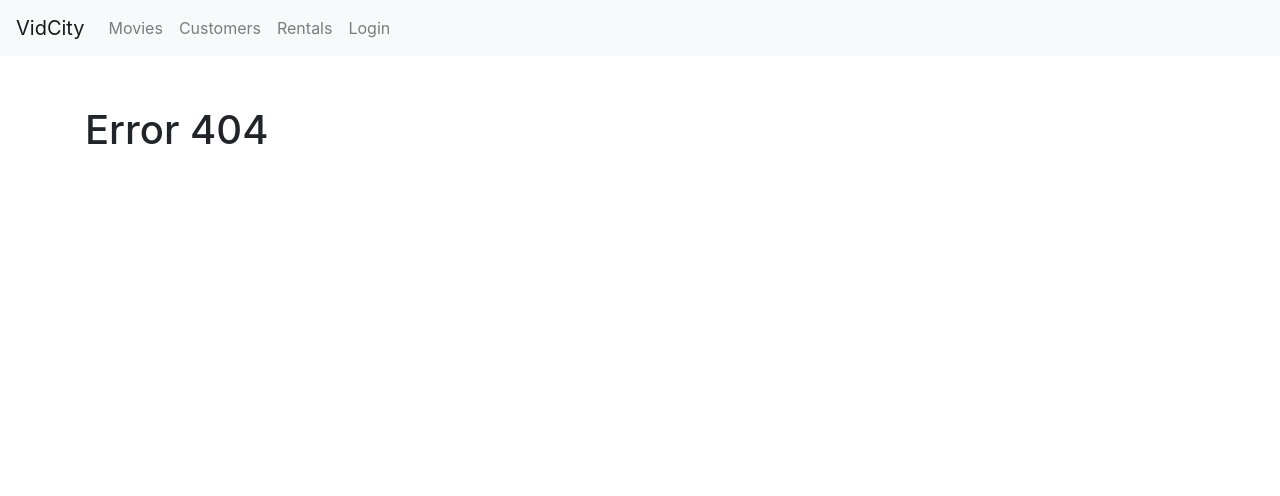
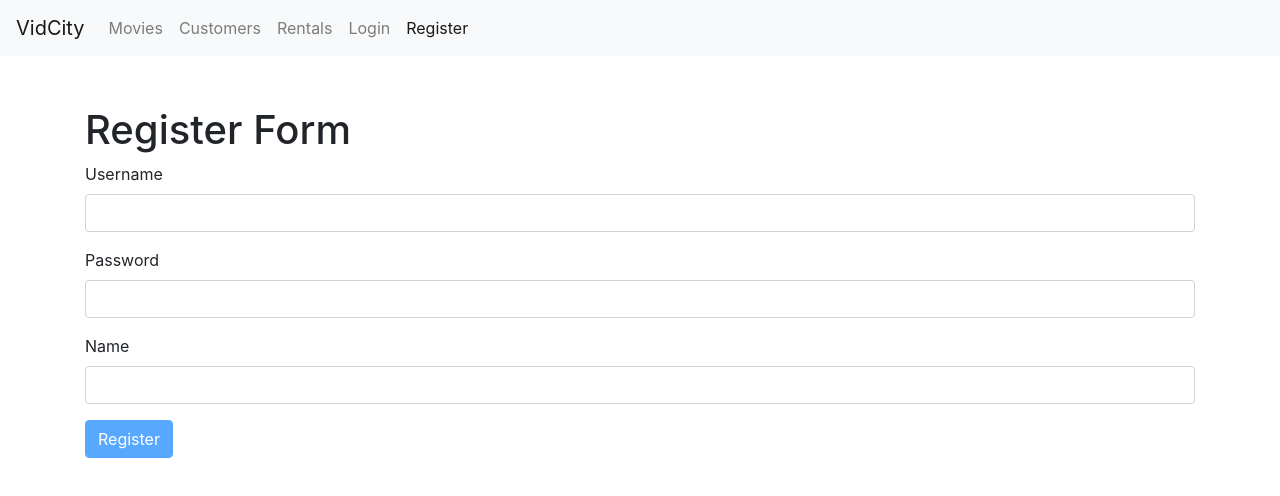
Before and after one commit to iykethe1st/Cine9-Client, a React (Create React App) app: page /register in a window 1280 px wide. Before the commit this address led to /not-found. Shown: the top 496 px of the page. Built offline with nearby package versions, Linux system fonts and the light colour scheme; the HTML template or start-up script is replaced by a standard one.

Commit message:
Register Form

```diff
--- a/src/App.js
+++ b/src/App.js
@@ -2,6 +2,7 @@
 import Movies from "./components/movies";
 import MovieForm from "./components/movieForm";
 import LoginForm from "./components/common/loginForm";
+import RegisterForm from "./components/common/registerForm";
 import NavBar from "./components/common/navBar";
 import Customers from "./components/customers";
 import Rentals from "./components/rentals";
@@ -15,6 +16,7 @@
 
       <div className="container">
         <Switch>
+          <Route path="/register" component={RegisterForm}></Route>
           <Route path="/login" component={LoginForm}></Route>
           <Route path="/movies/:id" component={MovieForm}></Route>
           <Route path="/movies" component={Movies} />
--- a/src/components/common/form.jsx
+++ b/src/components/common/form.jsx
@@ -1,5 +1,6 @@
 import React, { Component } from "react";
 import Joi from "joi-browser";
+import Input from "./input";
 
 class Form extends Component {
   state = { data: {}, errors: {} };
@@ -46,6 +47,29 @@
     data[e.currentTarget.name] = e.currentTarget.value;
     this.setState({ data, errors });
   };
+
+  renderButton(label) {
+    return (
+      <button disabled={this.validate()} className="btn btn-primary">
+        {label}
+      </button>
+    );
+  }
+
+  renderInput(name, label, type = "text") {
+    const { data, errors } = this.state;
+
+    return (
+      <Input
+        value={data[name]}
+        type={type}
+        onChange={this.handleChange}
+        name={name}
+        label={label}
+        error={errors[name]}
+      />
+    );
+  }
 }
 
 export default Form;
--- a/src/components/common/input.jsx
+++ b/src/components/common/input.jsx
@@ -1,17 +1,10 @@
 import React, { Component } from "react";
 
-const Input = ({ name, label, value, onChange, error }) => {
+const Input = ({ name, label, error, ...rest }) => {
   return (
     <div className="form-group">
       <label htmlFor={name}>{label}</label>
-      <input
-        onChange={onChange}
-        value={value}
-        name={name}
-        id={name}
-        type="text"
-        className="form-control"
-      />
+      <input {...rest} name={name} id={name} className="form-control" />
       {error && <div className="alert alert-danger">{error}</div>}
     </div>
   );
--- a/src/components/common/loginForm.jsx
+++ b/src/components/common/loginForm.jsx
@@ -19,28 +19,17 @@
   };
 
   render() {
-    const { data, errors } = this.state;
     return (
       <div>
         <h1>Login Form</h1>
         <form onSubmit={this.handleSubmit}>
-          <Input
-            value={data.username}
-            onChange={this.handleChange}
-            name="username"
-            label="Username"
-            error={errors.username}
-          />
-          <Input
-            value={data.password}
-            onChange={this.handleChange}
-            name="password"
-            label="Password"
-            error={errors.password}
-          />
-          <button disabled={this.validate()} className="btn btn-primary">
+          {/* <button disabled={this.validate()} className="btn btn-primary">
             Login
-          </button>
+          </button> */}
+          {this.renderInput("username", "Username", "text")}
+          {this.renderInput("password", "Password", "password")}
+
+          {this.renderButton("Login")}
         </form>
       </div>
     );
--- a/src/components/common/navBar.jsx
+++ b/src/components/common/navBar.jsx
@@ -35,6 +35,9 @@
           <NavLink className="nav-item nav-link" to="/login">
             Login
           </NavLink>
+          <NavLink className="nav-item nav-link" to="/register">
+            Register
+          </NavLink>
         </div>
       </nav>
     );
--- /dev/null
+++ b/src/components/common/registerForm.jsx
@@ -0,0 +1,37 @@
+import React, { Component } from "react";
+import Joi from "joi-browser";
+import Input from "./input";
+import Form from "./form";
+import { divide } from "lodash";
+
+class RegisterForm extends Form {
+  state = {
+    data: { username: "", password: "", name: "" },
+    errors: {},
+  };
+
+  schema = {
+    username: Joi.string().required().email().label("Username"),
+    password: Joi.string().required().min(5).label("Password"),
+    name: Joi.string().required().label("Name"),
+  };
+
+  doSubmit = () => {
+    console.log("submitted to server");
+  };
+  render() {
+    return (
+      <div>
+        <h1>Register Form</h1>
+        <form onSubmit={this.handleSubmit}>
+          {this.renderInput("username", "Username")}
+          {this.renderInput("password", "Password", "password")}
+          {this.renderInput("name", "Name")}
+          {this.renderButton("Register")}
+        </form>
+      </div>
+    );
+  }
+}
+
+export default RegisterForm;
```
